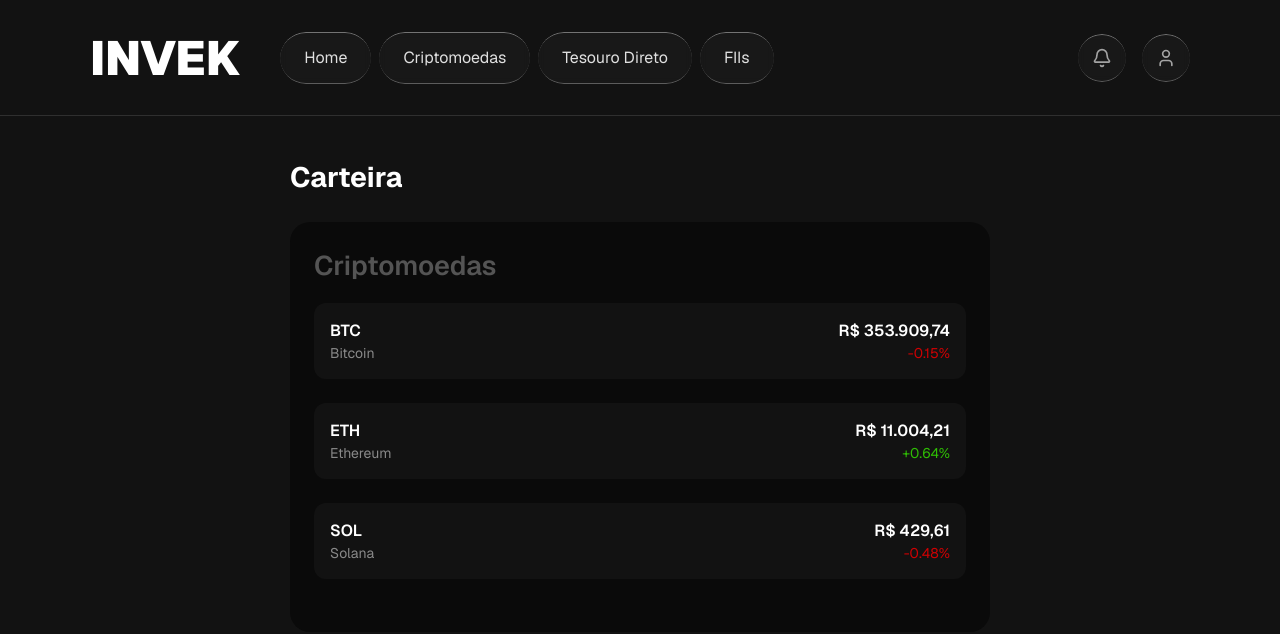
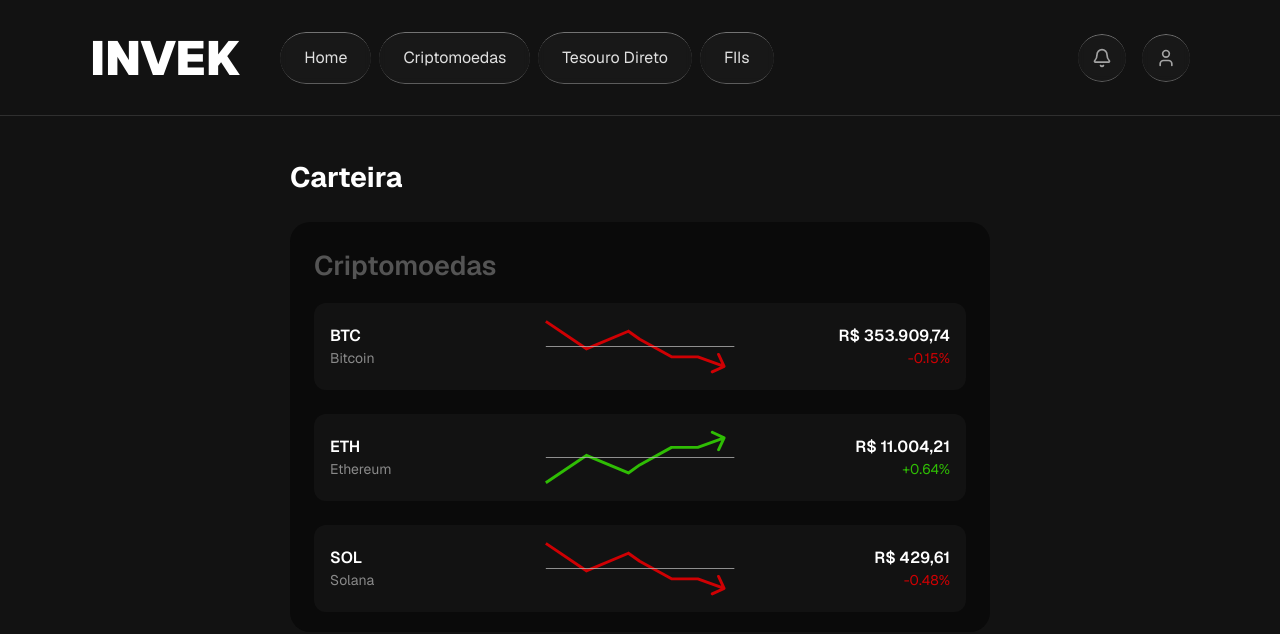
Before and after one commit to DoctahW/invek, a Next.js app: page /wallet in a window 1280 px wide. Shown: the top 634 px of the page. Built offline with nearby package versions, Linux system fonts and the light colour scheme.

Commit message:
adiciona gráficos svg nas criptos

```diff
--- a/app/(app)/wallet/page.tsx
+++ b/app/(app)/wallet/page.tsx
@@ -1,7 +1,5 @@
 //rota para acessar a página: /wallet
 'use client';
-
-import { useState, useEffect } from "react";
 
 const CRYPTOS = [
   {name: 'Bitcoin', symbol: 'BTC', value: 'R$ 353.909,74', change: '-0.15%', positive: false },
@@ -9,8 +7,60 @@ const CRYPTOS = [
   {name: 'Solana', symbol: 'SOL', value: 'R$ 429,61', change: '-0.48%', positive: false},
 ]
 
+function Positive(){
+  return(
+    <svg
+      width="120"
+      height="40"
+      viewBox="0 0 260 73"
+      fill="none"
+      xmlns="http://www.w3.org/2000/svg"
+      style={{ flexShrink: 0 }}
+      className="w-[190px] h-[55px]"
+    >
+      <path
+        d="M56.6198 33.6488L57.3901 31.8031L56.3942 31.3874L55.5 31.9916L56.6198 33.6488ZM114.12 57.6488L113.349 59.4945L114.373 59.9217L115.277 59.2798L114.12 57.6488ZM129.62 46.6488L128.654 44.8976L128.555 44.9523L128.462 45.0178L129.62 46.6488ZM173.12 22.6488V20.6488H172.605L172.154 20.8976L173.12 22.6488ZM209.12 22.6488V24.6488H209.47L209.799 24.5299L209.12 22.6488ZM246.93 10.4986C247.4 9.49872 246.969 8.30767 245.97 7.83833L229.675 0.190001C228.675 -0.279338 227.484 0.150764 227.015 1.15066C226.546 2.15056 226.976 3.34161 227.976 3.81095L242.459 10.6095L235.661 25.0933C235.192 26.0932 235.622 27.2842 236.622 27.7535C237.622 28.2229 238.813 27.7928 239.282 26.7929L246.93 10.4986ZM1.11975 71.1488L2.23947 72.806L57.7395 35.306L56.6198 33.6488L55.5 31.9916L3.61204e-05 69.4916L1.11975 71.1488ZM56.6198 33.6488L55.8494 35.4945L113.349 59.4945L114.12 57.6488L114.89 55.8031L57.3901 31.8031L56.6198 33.6488ZM114.12 57.6488L115.277 59.2798L130.777 48.2798L129.62 46.6488L128.462 45.0178L112.962 56.0178L114.12 57.6488ZM129.62 46.6488L130.586 48.4L174.086 24.4L173.12 22.6488L172.154 20.8976L128.654 44.8976L129.62 46.6488ZM173.12 22.6488V24.6488H209.12V22.6488V20.6488H173.12V22.6488ZM209.12 22.6488L209.799 24.5299L245.799 11.5299L245.12 9.6488L244.44 7.7677L208.44 20.7677L209.12 22.6488Z"
+        fill="#2FBD04"
+      />
+      <line
+        x1="259.12"
+        y1="36.5"
+        x2="1.11975"
+        y2="36.5"
+        stroke="#BDBDBD"
+      />
+    </svg>
+  );
+}
+
+function Negative(){
+  return(
+    <svg
+      width="120"
+      height="40"
+      viewBox="0 0 260 73"
+      fill="none"
+      xmlns="http://www.w3.org/2000/svg"
+      style={{ flexShrink: 0 }}
+      className="w-[190px] h-[55px]"
+    >
+      <path
+        d="M56.6198 39.6488L57.3901 41.4945L56.3942 41.9102L55.5 41.306L56.6198 39.6488ZM114.12 15.6488L113.349 13.8031L114.373 13.3759L115.277 14.0178L114.12 15.6488ZM129.62 26.6488L128.654 28.4L128.555 28.3453L128.462 28.2798L129.62 26.6488ZM173.12 50.6488V52.6488H172.605L172.154 52.4L173.12 50.6488ZM209.12 50.6488V48.6488H209.47L209.799 48.7677L209.12 50.6488ZM246.93 62.799C247.4 63.7989 246.969 64.9899 245.97 65.4593L229.675 73.1076C228.675 73.577 227.484 73.1469 227.015 72.147C226.546 71.1471 226.976 69.956 227.976 69.4867L242.459 62.6882L235.661 48.2043C235.192 47.2044 235.622 46.0134 236.622 45.544C237.622 45.0747 238.813 45.5048 239.282 46.5047L246.93 62.799ZM1.11975 2.1488L2.23947 0.491577L57.7395 37.9916L56.6198 39.6488L55.5 41.306L3.61204e-05 3.80598L1.11975 2.1488ZM56.6198 39.6488L55.8494 37.8031L113.349 13.8031L114.12 15.6488L114.89 17.4945L57.3901 41.4945L56.6198 39.6488ZM114.12 15.6488L115.277 14.0178L130.777 25.0178L129.62 26.6488L128.462 28.2798L112.962 17.2798L114.12 15.6488ZM129.62 26.6488L130.586 24.8976L174.086 48.8976L173.12 50.6488L172.154 52.4L128.654 28.4L129.62 26.6488ZM173.12 50.6488V48.6488H209.12V50.6488V52.6488H173.12V50.6488ZM209.12 50.6488L209.799 48.7677L245.799 61.7677L245.12 63.6488L244.44 65.5299L208.44 52.5299L209.12 50.6488Z"
+        fill="#CF0003"
+      />
+      <line
+        x1="259.12"
+        y1="36.5"
+        x2="1.11975"
+        y2="36.5"
+        stroke="#BDBDBD"
+      />
+    </svg>
+  );
+}
+
 export default function Wallet() {
-  return (
+  return(
     <div className="min-h-screen bg-[#121212] text-white">
 
       <div className="px-10 py-10 flex flex-col items-center">
@@ -28,21 +78,19 @@ export default function Wallet() {
 
           <div className="space-y-6">
             {CRYPTOS.map((crypto, index) => (
-              <div
-                key={index}
-                className="flex items-center justify-between p-4 rounded-xl bg-[#121212]"
-              >
+              <div className="flex items-center p-4 rounded-xl bg-[#121212]">
 
                 {/* lado esquerdo */}
-                <div className="flex items-center gap-4">
-                  <div>
-                    <p className="font-semibold">{crypto.symbol}</p>
-                    <p className="text-sm text-white/50">{crypto.name}</p>
-                  </div>
+                <div className="flex-1">
+                  <p className="font-semibold">{crypto.symbol}</p>
+                  <p className="text-sm text-white/50">{crypto.name}</p>
                 </div>
-
+                {/* MEIO (GRÁFICO) */}
+                <div className="w-[200px] flex justify-center">
+                  {crypto.positive ? <Positive /> : <Negative />}
+                </div>
                 {/* lado direito */}
-                <div className="text-right">
+                <div className="flex-1 text-right">
                   <p className="font-semibold">{crypto.value}</p>
                   <p className={`text-sm ${crypto.positive ? 'text-[#2FBD04]' : 'text-[#CF0003]'}`}>
                     {crypto.change}
```
